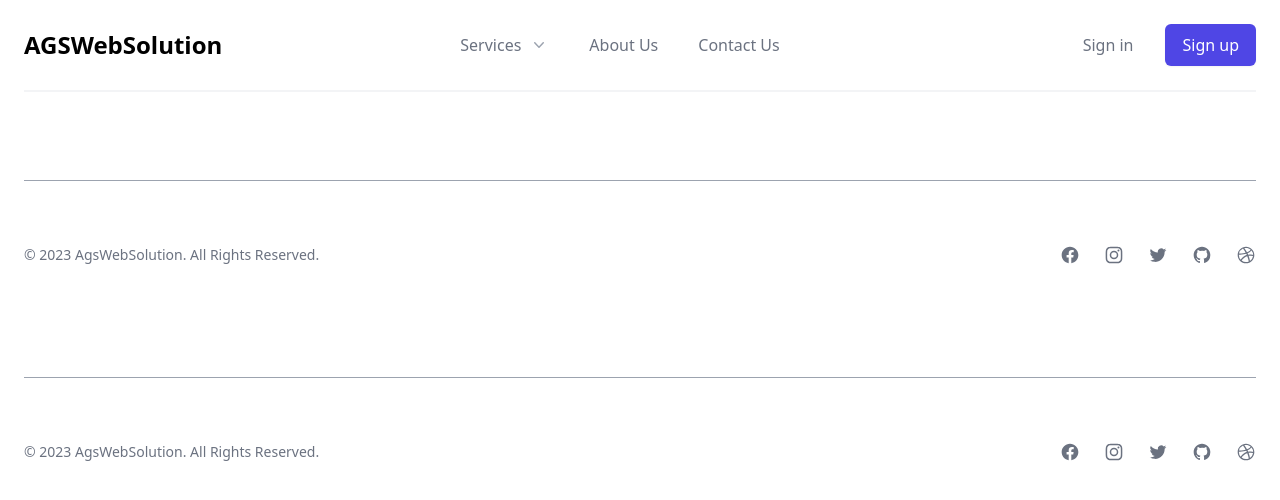
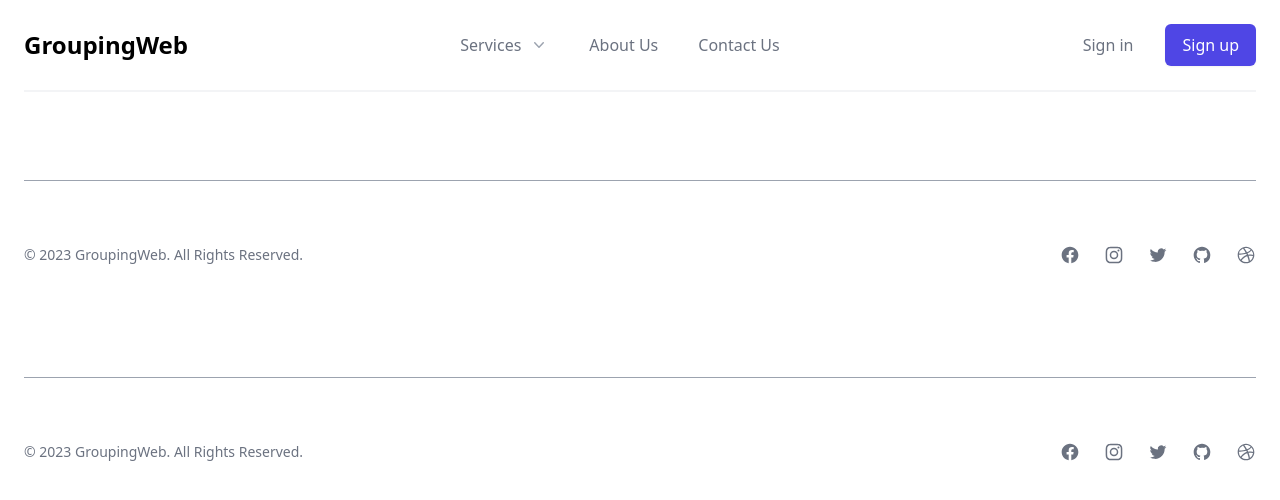
Before and after one commit to abhisheksri1691/grouping-web-ui, a Next.js app: page /MyFooter in a window 1280 px wide. Shown: the top 500 px of the page. Built offline with nearby package versions, Linux system fonts and the light colour scheme.

Commit message:
chnage header and footer

```diff
--- a/pages/MyFooter.tsx
+++ b/pages/MyFooter.tsx
@@ -7,7 +7,7 @@
 
     <hr className="my-8 border-gray-400 sm:mx-auto dark:border-blue-600 lg:my-16" />
     <div className="sm:flex sm:items-center sm:justify-between">
-        <span className="text-sm text-gray-500 sm:text-center dark:text-gray-400">© 2023 <a href="https://agswebsolution.com/" className="hover:underline">AgsWebSolution</a>. All Rights Reserved.
+        <span className="text-sm text-gray-500 sm:text-center dark:text-gray-400">© 2023 <a href="https://www.groupingweb.com/" className="hover:underline">GroupingWeb</a>. All Rights Reserved.
         </span>
         <div className="flex mt-4 space-x-6 sm:justify-center sm:mt-0">
             <a href="#" className="text-gray-500 hover:text-gray-900 dark:hover:text-white">
--- a/pages/header.tsx
+++ b/pages/header.tsx
@@ -98,7 +98,7 @@
         <div className="flex items-center justify-between border-b-2 border-gray-100 py-6 md:justify-start md:space-x-10">
           <div className="flex justify-start lg:w-0 lg:flex-1">
             <Link href="/" className='font-bold text-lg xl:hover:text-blue-700 xl:text-2xl'>
-             AGSWebSolution
+             GroupingWeb
               {/* <img
                 className="h-8 w-auto sm:h-10"
                 src="https://tailwindui.com/img/logos/mark.svg?color=indigo&shade=600"
```
